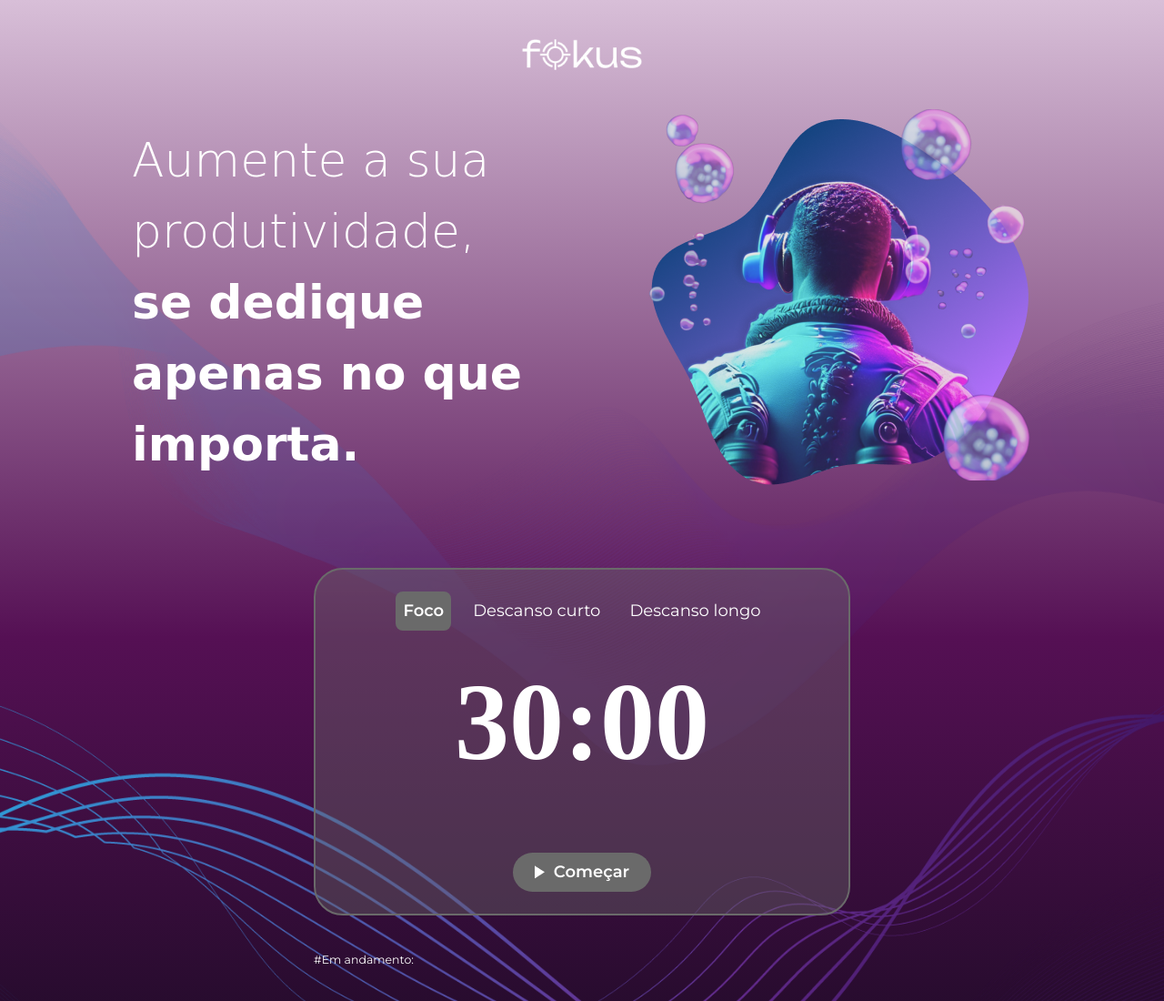
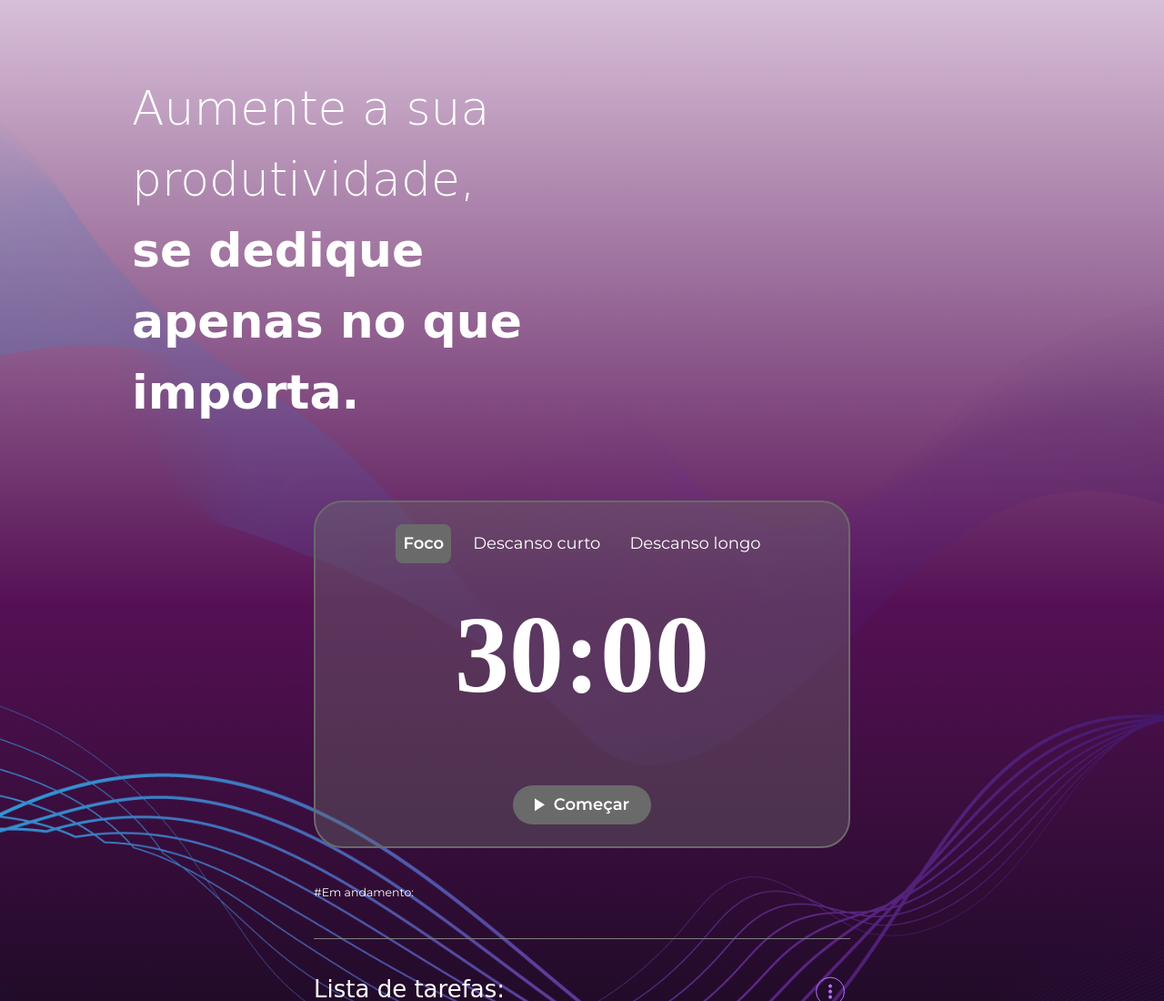
Before and after one commit to isaquequadros/pomodoro-web-js, a plain HTML site: page index.html in a window 1280 px wide. Shown: the top 1100 px of the page at 91% size. Drawn offline with nearby package versions, Linux system fonts and the light colour scheme; a web font is replaced by a local one.

Commit message:
Update index.html

```diff
--- a/index.html
+++ b/index.html
@@ -23,7 +23,7 @@
     <main class="app">
         <header class="app__header">
             <figure class="app__logo-figure">
-                <img class="app__logo-image" src="/imagens/logo.png" alt="">
+                <!--<img class="app__logo-image" src="/imagens/logo.png" alt="">-->
             </figure>
         </header>
         <section class="app__section-banner-container">
@@ -32,7 +32,7 @@
                 <strong class="app__title-strong">se dedique apenas no que importa.</strong>
             </h1>
             <figure class="app__image-figure">
-                <img class="app__image" src="/imagens/foco.png" alt="">
+                <!--<img class="app__image" src="/imagens/foco.png" alt="">-->
             </figure>
         </section>
         <section class="app__section-card-container">
```
